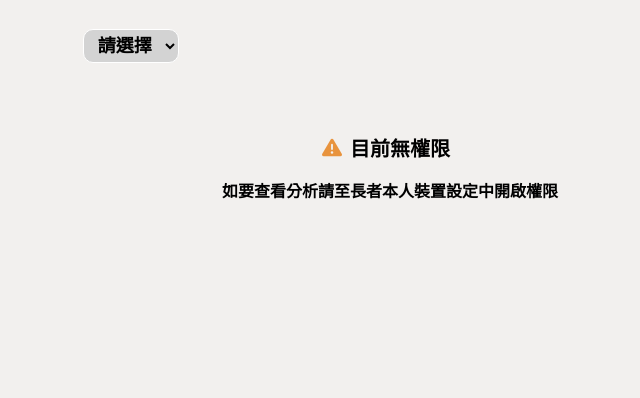
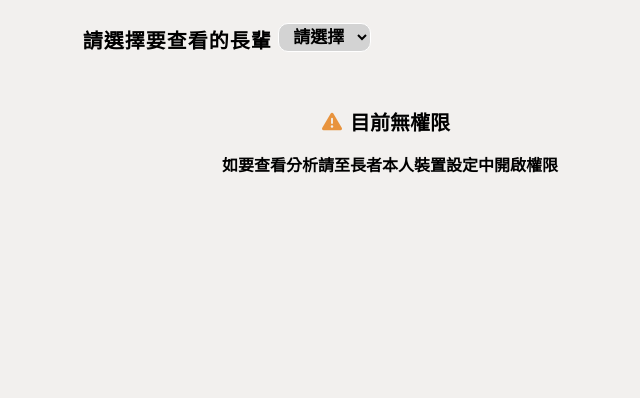
Before and after one commit to ntubimd113506/SilverEase, a Flask app: template app/templates/analyze/analyze.html in a window 1280 px wide. Shown: the part 70-468 px from the top of the page, without its empty margins (250-890 px from the left). Run offline with Flask 3, Linux system fonts and the light colour scheme; the template is opened without the code that fills it, so the values that code supplies are empty; parts of the project's set-up code (start-up, migrations or seed data) failed here and were passed over.

Commit message:
選擇身分調整

```diff
--- a/app/static/css/graph.css
+++ b/app/static/css/graph.css
@@ -54,7 +54,12 @@ div.title-container h1 {
     letter-spacing: 8px;
 }
 
-
+div.title-container p{
+    font-size: 20px;
+    letter-spacing:1px;
+    font-weight: 600;
+    margin-top: -10px;
+}
 
 .no-access {
     display: flex;
@@ -103,11 +108,11 @@ div.title-container h1 {
 
 #MainUserID {
     width: auto;
-    padding: 5px 10px;
+    padding: 3px 10px;
     border-radius: 10px;
     background-color: #d3d3d3;
     border: 1px solid #ffffff;
-    font-size: 18px;
+    font-size: 17px;
     font-weight: bold;
     position: relative;
     top: -5px;
--- a/app/templates/analyze/analyze.html
+++ b/app/templates/analyze/analyze.html
@@ -17,7 +17,8 @@
         </div>
 
         <div class="title-container">
-            <h1 class="content-header">
+            <h1 class="content-header">{{ data.analyze }}</h1>
+            <p>請選擇要查看的長輩
                 {% if not is_all %}
                 <select id="MainUserID" name="MainUserID" class="MainUserID" onchange="updateMainUserID()">
                     <option value="" disabled selected>請選擇</option>
@@ -30,9 +31,7 @@
                     {% endfor %}
                 </select>
                 {% endif %}
-
-                {{ data.analyze }}
-            </h1>
+            </p>
         </div>
     </div>
 
```
